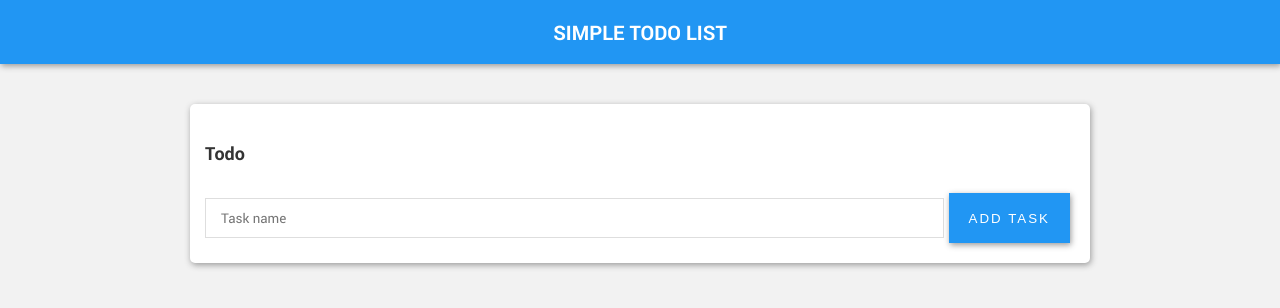
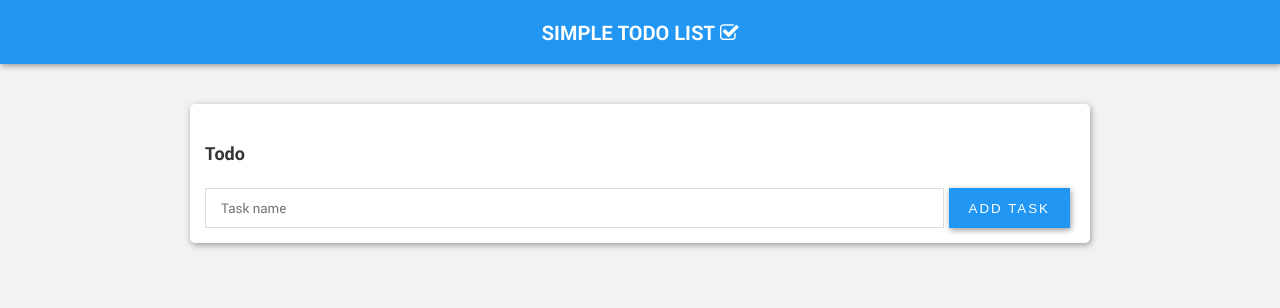
Before and after one commit to redwon/simple-todo-list, an Angular app: page / in a window 1280 px wide. Shown: the top 308 px of the page. Built offline with nearby package versions, Linux system fonts and the light colour scheme.

Commit message:
Added icons

```diff
--- a/src/app/app.component.html
+++ b/src/app/app.component.html
@@ -1,6 +1,6 @@
 <header class="app-header">
   <div class="container">
-    <h1 class="app-header__title">Simple todo list</h1>
+    <h1 class="app-header__title">Simple todo list <i class="fa fa-check-square-o"></i></h1>
   </div>
 </header>
 
--- a/src/app/todo-list-item/todo-list-item.component.html
+++ b/src/app/todo-list-item/todo-list-item.component.html
@@ -1,5 +1,12 @@
-<div class="row todo-item" [class.done]="todo.done">
-  <input type="checkbox" [checked]="todo.done" (change)="toggleItem()">
-  <span class="todo-item__name">{{todo.name}}</span>
-  <button class="todo-item__btn" (click)="removeItem()">X</button>
+<div class="row todo-item">
+  <div class="todo-item__check" (click)="toggleItem()" [ngClass]="{ 'todo-item__check--done': todo.done }">
+    <i class="fa fa-fw fa-square-o" *ngIf="!todo.done"></i>
+    <i class="fa fa-fw fa-check-square-o" *ngIf="todo.done"></i>
+  </div>
+  <span class="todo-item__name" [ngClass]="{ 'todo-item__name--done': todo.done }">
+    {{todo.name}}
+  </span>
+  <span class="todo-item__btn" (click)="removeItem()">
+    <i class="fa fa-trash"></i>
+  </span>
 </div>
--- a/src/app/todo-list-item/todo-list-item.component.scss
+++ b/src/app/todo-list-item/todo-list-item.component.scss
@@ -1,20 +1,33 @@
 .todo-item {
   border: 1px solid #dedede;
   padding: 5px;
-  margin-bottom: 15px;
+  margin-bottom: 10px;
 
   &__name {
     padding: 0 10px;
-  }
 
-  &__btn {
-    margin-left: auto;
-  }
-
-  &.done {
-    .todo-item__name {
+    &--done {
       color: #999;
       text-decoration: line-through;
     }
   }
+
+  &__check {
+    cursor: pointer;
+    font-size: 17px;
+    color: #999;
+
+    &--done {
+      color: #43a047;
+    }
+  }
+
+  &__btn {
+    cursor: pointer;
+    padding-right: 5px;
+    padding-left: 5px;
+    margin-left: auto;
+    font-size: 17px;
+    color: #f44336;
+  }
 }
--- a/src/index.html
+++ b/src/index.html
@@ -10,5 +10,6 @@
 </head>
 <body>
   <app-root></app-root>
+  <link rel="stylesheet" href="http://maxcdn.bootstrapcdn.com/font-awesome/4.7.0/css/font-awesome.min.css">
 </body>
 </html>
--- a/src/sass/elements/_buttons.scss
+++ b/src/sass/elements/_buttons.scss
@@ -10,7 +10,7 @@
   border-radius: 0;
   box-shadow: 1px 2px 6px #999;
   padding: 8px 20px;
-  margin: 5px;
+  margin: 0 5px;
   background-color: $primary;
   letter-spacing: 2px;
   text-transform: uppercase;
--- a/src/sass/elements/_form-elements.scss
+++ b/src/sass/elements/_form-elements.scss
@@ -1,13 +1,4 @@
-// Все элементы формы
-
-input[type='text'],
-input[type='email'],
-input[type='tel'],
-input[type='url'],
-input[type='search'],
-input[type='password'],
-textarea,
-select {
+input[type='text'] {
   font-family: inherit;
   width: 100%;
   max-width: 100%;
@@ -17,8 +8,6 @@ select {
   padding: 10px 15px;
   color: #333;
   background-color: #fff;
-  margin-top: 10px;
-  margin-bottom: 10px;
 
   &:focus {
     border-color: darken(#dedede, 15%);
```
